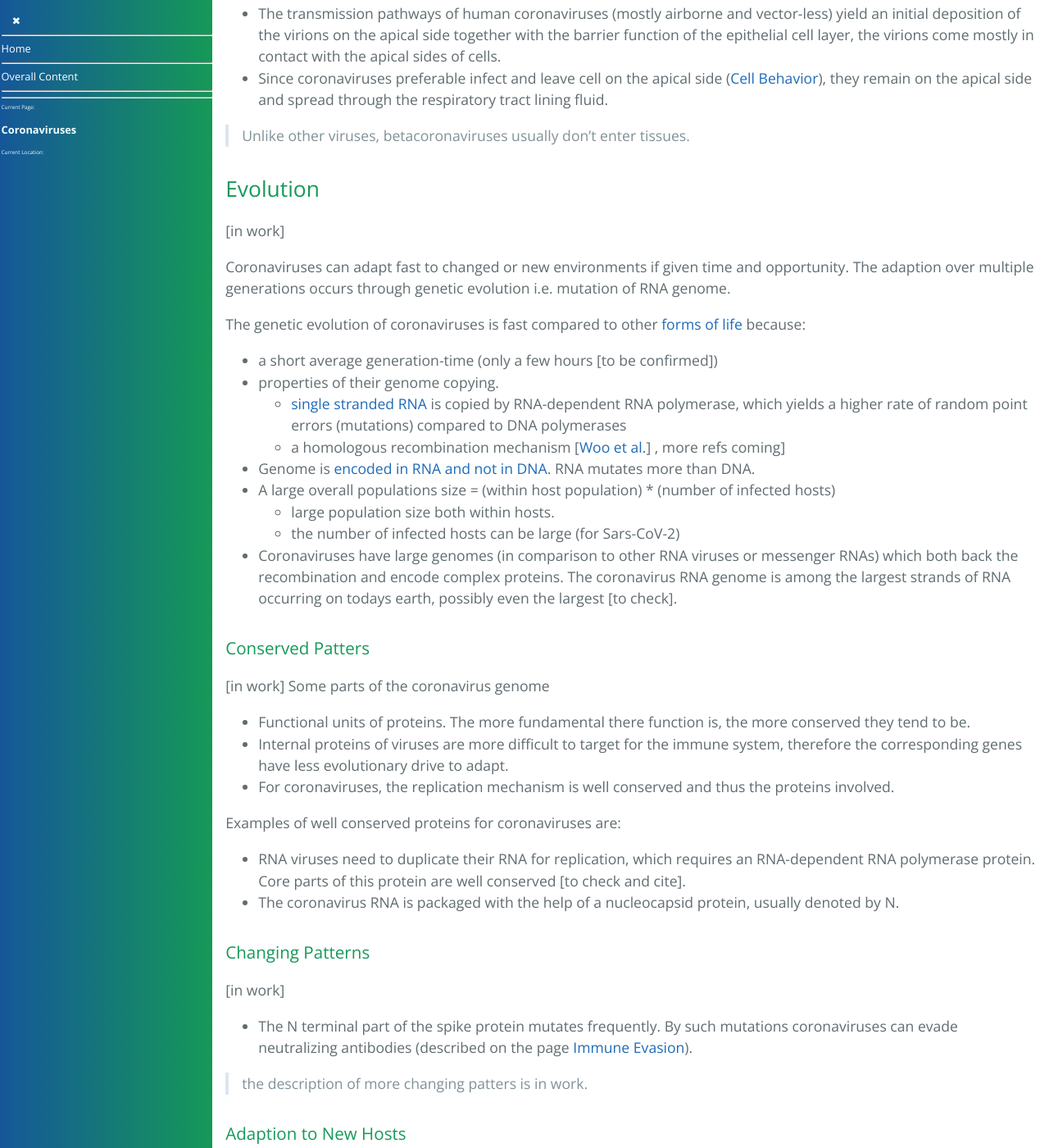
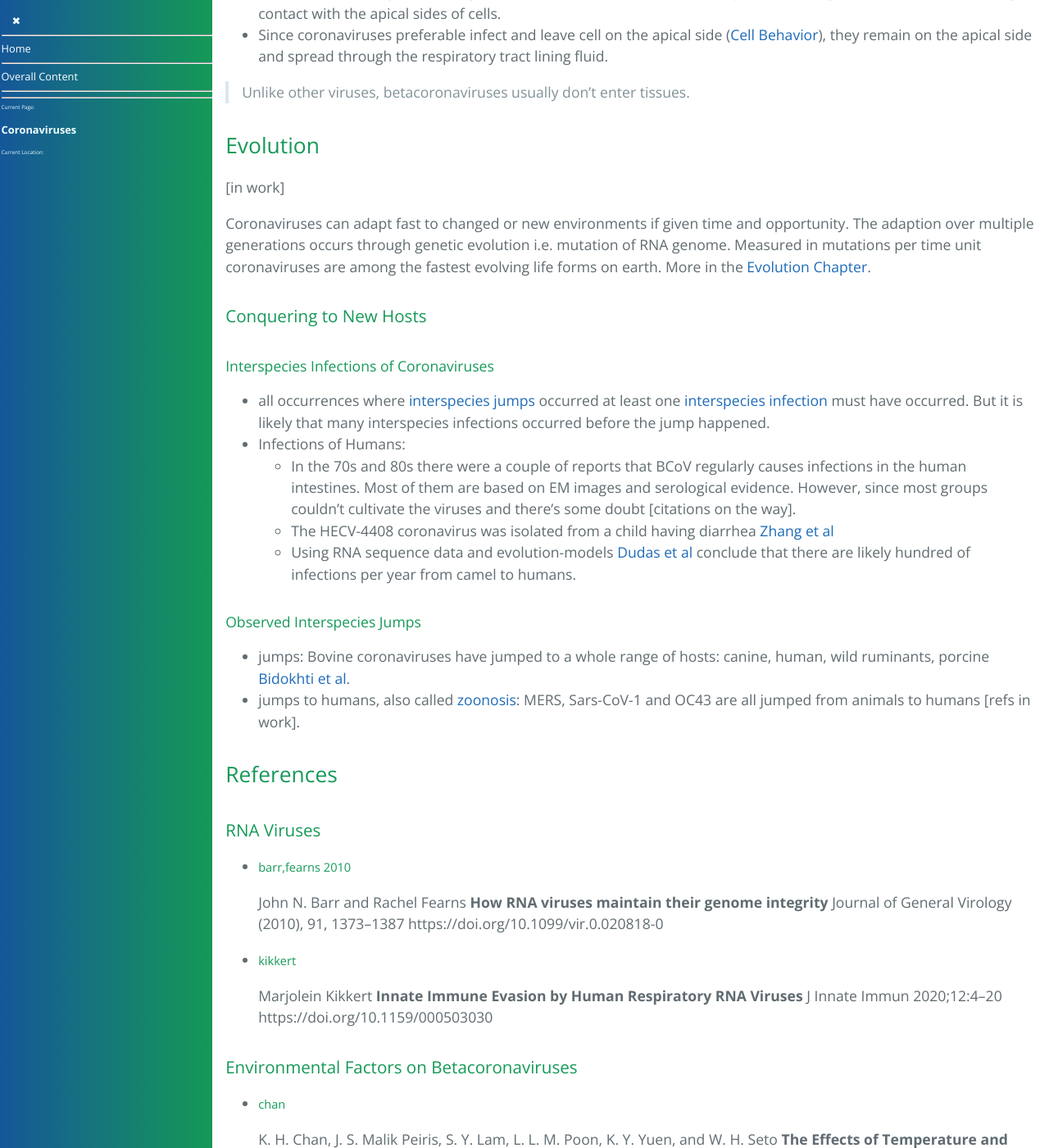
Before and after one commit to forestgrape/coronavirus, a Jekyll site: the page built from 2_biological/coronavirus.md, in a window 1280 px wide and 1400 px high, scrolled down 7931 px. Shown: the whole window at 82% size. Built offline with Jekyll 4.4.1, drawn with Linux system fonts in a browser that asks for light colours; our own code applies the rules of GitHub Pages for plain Markdown files; some of the changed text lies outside the part shown.

Commit message:
evo moved to seperate chapter

```diff
--- a/2_biological/coronavirus.md
+++ b/2_biological/coronavirus.md
@@ -23,9 +23,7 @@ Topics on Coronaviruses helpful to understand the infections they cause.
 * [Tropisms of Coronaviruses](#tropisms-of-coronaviruses)
   * [Respiratory Tract Tropism](#respiratory-tract-tropism)
 * [Evolution](#evolution)
-  * [Conserved Patters](#conserved-patters)
-  * [Changing Patterns](#changing-patterns)
-  * [Adaption to New Hosts](#adaption-to-new-hosts)
+  * [Conquering to New Hosts](#conquering-to-new-hosts)
 * [References](#references)
   * [RNA Viruses](#rna-viruses)
   * [Environmental Factors on Betacoronaviruses](#environmental-factors-on-betacoronaviruses)
@@ -242,39 +240,11 @@ However if large number of coronaviruses infect the single cell layer in the alv
 ## Evolution
 [in work]
 
-Coronaviruses can adapt fast to changed or new environments if given time and opportunity. The adaption over multiple generations occurs through genetic evolution i.e. mutation of RNA genome.
-
-The genetic evolution of coronaviruses is fast compared to other [forms of life](./life-forms.md) because:
-* a short average generation-time (only a few hours [to be confirmed])
-* properties of their genome copying.
-  * [single stranded RNA](../2_biological/life-forms.md#ssRNA) is copied by RNA-dependent RNA polymerase, which yields a higher rate of random point errors (mutations) compared to DNA polymerases
-  * a homologous recombination mechanism [[Woo et al.](#woo)] , more refs coming]
-* Genome is [encoded in RNA and not in DNA](./life-forms.md#lifetime-storage). RNA mutates more than DNA.
-* A large overall populations size = (within host population) * (number of infected hosts)
-  * large population size both within hosts.
-  * the number of infected hosts can be large (for Sars-CoV-2)
-* Coronaviruses have large genomes (in comparison to other RNA viruses or messenger RNAs) which both back the recombination and encode complex proteins. The coronavirus RNA genome is among the largest strands of RNA occurring on todays earth, possibly even the largest [to check].
+Coronaviruses can adapt fast to changed or new environments if given time and opportunity. The adaption over multiple generations occurs through genetic evolution i.e. mutation of RNA genome. Measured in mutations per time unit coronaviruses are among the fastest evolving life forms on earth. More in the [Evolution Chapter](./coronavirus_evolution.md).
 
 
-### Conserved Patters
-[in work]
-Some parts of the coronavirus genome
-* Functional units of proteins. The more fundamental there function is, the more conserved they tend to be.
-* Internal proteins of viruses are more difficult to target for the immune system, therefore the corresponding genes have less evolutionary drive to adapt.
-* For coronaviruses, the replication mechanism is well conserved and thus the proteins involved.
 
-Examples of well conserved proteins for coronaviruses are:
-* RNA viruses need to duplicate their RNA for replication, which requires an RNA-dependent RNA polymerase protein. Core parts of this protein are well conserved [to check and cite].
-* The coronavirus RNA is packaged with the help of a nucleocapsid protein, usually denoted by N.
-
-### Changing Patterns
-[in work]
-* The N terminal part of the spike protein mutates frequently. By such mutations coronaviruses can evade neutralizing antibodies (described on the page [Immune Evasion](./../4_immunological/immune_evasion.md)).
-
-> the description of more changing patters is in work.
-
-
-### Adaption to New Hosts
+### Conquering to New Hosts
 
 #### Interspecies Infections of Coronaviruses
 * all occurrences where [interspecies jumps](../2_biological/viruses.md#interspecies-jump) occurred at least one [interspecies infection](#interspecies-infection) must have occurred. But it is likely that many interspecies infections occurred before the jump happened.
```
